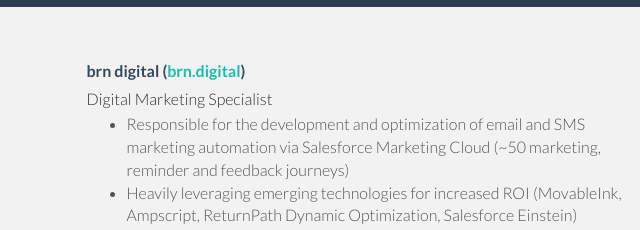
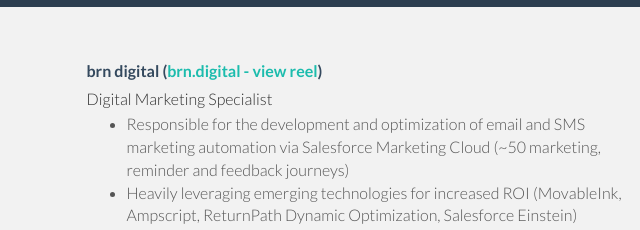
Before and after one commit to JaysonHazelbaker/JaysonHazelbaker.github.io, a plain HTML site: page index.html in a window 1280 px wide. Shown: the part 508-738 px from the top of the page, 276-916 px from the left. Drawn offline with Linux system fonts and the light colour scheme.

Commit message:
Update index.html
Adding sizzle reel link

```diff
--- a/index.html
+++ b/index.html
@@ -87,7 +87,7 @@
 				</div>
 				<!-- EDIT: work line 1 -->
 				<div class="col-lg-6">
-					<p class="tight"><t>brn digital (<a href="https://brn.digital" target="_blank">brn.digital</a>)</t><br/>
+					<p class="tight"><t>brn digital (<a href="https://www.brn.digital/sizzle-reel" target="_blank">brn.digital - view reel</a>)</t><br/>
 						Digital Marketing Specialist<br/>
 						<ul>
 							<li>Responsible for the development and optimization of email and SMS marketing automation via Salesforce Marketing Cloud (~50 marketing, reminder and feedback journeys)</li>
```
